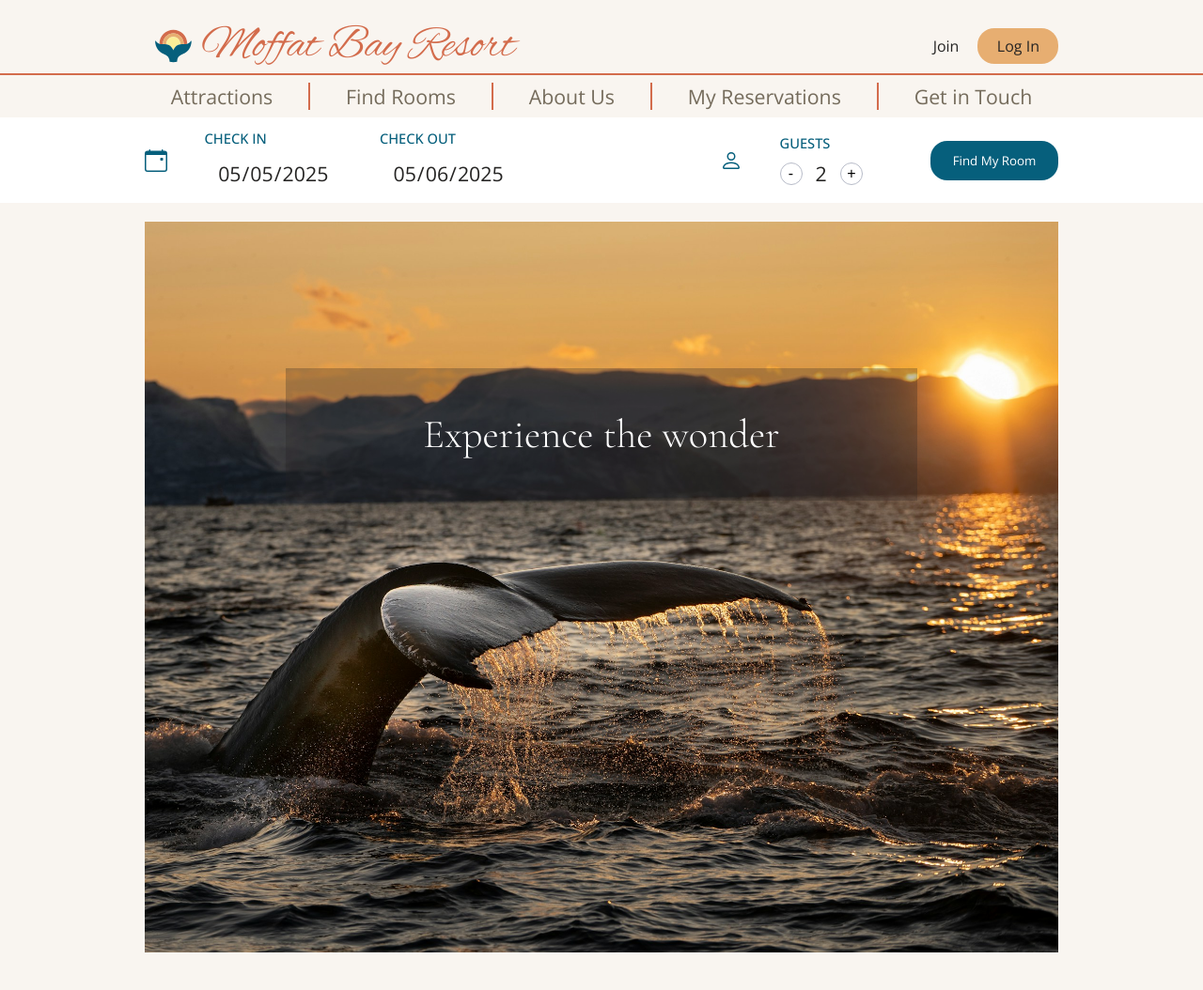
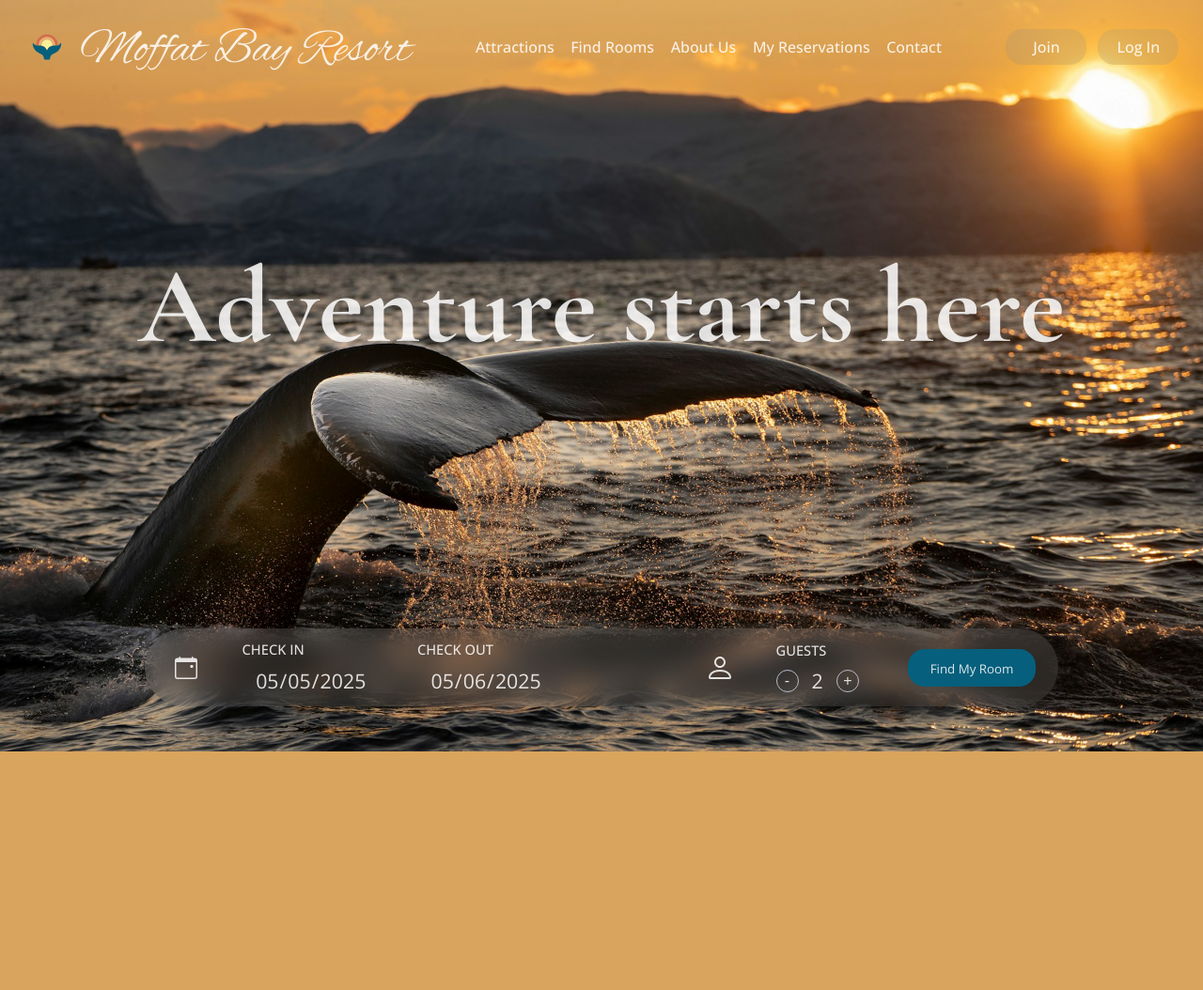
Before and after one commit to vfrtist/MoffatBay, a PHP site: page / in a window 1280 px wide. Shown: the whole page at 94% size. After the commit the page ends 800 px from the top, so only its background shows below. Run offline with PHP 8.4, Linux system fonts and the light colour scheme.

Commit message:
Updated Index to new style

```diff
--- a/components/compoundheader.php
+++ /dev/null
@@ -1,5 +0,0 @@
-<header class="container horizontal">
-    <?php require 'components/branding.php' ?>
-
-    <a href="./">Go Home</a>
-</header>
--- a/components/fullheader.php
+++ b/components/fullheader.php
@@ -1,5 +1,13 @@
 <header class="container horizontal">
     <?php require 'components/branding.php' ?>
+
+    <nav class="container horizontal">
+        <a href="attractions.php">Attractions</a>
+        <a href="search.php">Find Rooms</a>
+        <a href="about.php">About Us</a>
+        <a href="my_reservation.php">My Reservations</a>
+        <a href="contact.php">Contact</a>
+    </nav>
 
     <div id="user" class="container horizontal">
         <?php
@@ -16,10 +24,3 @@
         <?php } ?>
     </div>
 </header>
-<nav class="container horizontal">
-    <a href="attractions.php">Attractions</a>
-    <a href="search.php">Find Rooms</a>
-    <a href="about.php">About Us</a>
-    <a href="my_reservation.php">My Reservations</a>
-    <a href="contact.php">Get in Touch</a>
-</nav>
--- a/components/searchbar.php
+++ b/components/searchbar.php
@@ -4,6 +4,7 @@ $checkout = htmlspecialchars($_GET['checkout'] ?? '');
 $guests = htmlspecialchars($_GET['guests'] ?? '');
 ?>
 
+<div id="searchWrapper">
 	<form action="search.php" id="search" class="container horizontal">
 		<fieldset class="container horizontal">
 			<svg xmlns="http://www.w3.org/2000/svg" class="icon" viewBox="0 0 16 16">
@@ -32,8 +33,9 @@ $guests = htmlspecialchars($_GET['guests'] ?? '');
 		</fieldset>
 		<fieldset class="container horizontal">
 			<svg xmlns="http://www.w3.org/2000/svg" class="icon" viewBox="0 0 16 16">
-			<path
-				d="M8 8a3 3 0 1 0 0-6 3 3 0 0 0 0 6m2-3a2 2 0 1 1-4 0 2 2 0 0 1 4 0m4 8c0 1-1 1-1 1H3s-1 0-1-1 1-4 6-4 6 3 6 4m-1-.004c-.001-.246-.154-.986-.832-1.664C11.516 10.68 10.289 10 8 10s-3.516.68-4.168 1.332c-.678.678-.83 1.418-.832 1.664z" />
+				<path d="M8,8c2.2,0,4-1.8,4-4s-1.8-4-4-4S4,1.8,4,4S5.8,8,8,8 M10.7,4c0,1.5-1.2,2.7-2.7,2.7S5.3,5.5,5.3,4S6.5,1.3,8,1.3
+					S10.7,2.5,10.7,4 M16,14.7c0,1.3-1.3,1.3-1.3,1.3H1.3c0,0-1.3,0-1.3-1.3s1.3-5.3,8-5.3S16,13.3,16,14.7 M14.7,14.7
+					c0-0.3-0.2-1.3-1.1-2.2c-0.9-0.9-2.5-1.8-5.6-1.8s-4.7,0.9-5.6,1.8c-0.9,0.9-1.1,1.9-1.1,2.2H14.7z" />
 			</svg>
 			<div class="container vertical">
 				<label for="guests">GUESTS</label>
@@ -50,3 +52,4 @@ $guests = htmlspecialchars($_GET['guests'] ?? '');
 		</fieldset>
 		<button type="submit" class="cta1">Find My Room</button>
 	</form>
+</div>
--- a/confirm.php
+++ b/confirm.php
@@ -69,9 +69,8 @@ if (!isset($_SESSION["user_id"])) {
             <?php } else {
                 // A reservation has been detected
                 unset($_SESSION['reservation']);
+                unset($_SESSION['room_choice']);
             } ?>
         </div>
-
-        <!-- if a reservation has not been decided -->
     </main>
 </body>
--- a/index.css
+++ b/index.css
@@ -1,6 +1,5 @@
 :root {
-    --font-cta: rgba(255, 255, 255, 0.85);
-    --transparent-card: rgba(139, 139, 139, 0.2);
+    --font-dark: rgba(255, 255, 255, 0.85);
 }
 
 #hero {
@@ -42,109 +41,10 @@
     }
 }
 
-header {
-    background: none;
-    border: none;
-    padding-inline: 2dvw;
-    z-index: 4;
-    justify-content: space-between !important;
-
-
-    :is(nav, #user) a {
-        font-size: 14pt !important;
-        font-weight: 500 !important;
-        color: var(--font-cta);
-        border: none;
-        padding: 0px;
-    }
-
-    #user {
-        :is(a, #login, #logout) {
-            color: var(--font-cta);
-            background: var(--transparent-card);
-            -webkit-backdrop-filter: blur(12px);
-            backdrop-filter: blur(12px);
-            width: 86px;
-        }
-
-        :is(a, #logout, #login):hover {
-            background: var(--hover1);
-        }
-
-        #join:hover {
-            color: var(--font-cta);
-        }
-    }
-
-    nav {
-        z-index: 4;
-        position: relative;
-        width: 35dvw;
-        justify-content: space-between !important;
-    }
-
-    #branding {
-        gap: 12px;
-        margin: 0px;
-
-        .logo {
-            height: 80%;
-            aspect-ratio: 1;
-            border-radius: 50%;
-        }
-
-        span {
-            color: var(--font-cta);
-            translate: 0px 4px;
-            font-size: 40pt;
-        }
-    }
+header #branding span {
+    color: var(--font-cta);
 }
 
-#searchWrapper {
-    position: absolute;
-    bottom: 6dvh;
-    top: inherit;
-    left: 0;
-    height: fit-content;
-    padding-inline: 12dvw;
-    width: 100dvw;
-    display: flex;
-    justify-content: center;
-
-    #search {
-        -webkit-backdrop-filter: blur(12px);
-        backdrop-filter: blur(12px);
-        padding: 12px 24px;
-        border-radius: 64px;
-        background: var(--transparent-card);
-        max-width: 1000px;
-
-        input {
-            color: var(--font-cta);
-            padding: 0px;
-        }
-
-        label {
-            color: var(--font-cta);
-        }
-
-        .icon {
-            fill: var(--font-cta);
-            border-radius: 50%;
-            overflow: visible;
-            height: 40px;
-            aspect-ratio: 1;
-            width: auto;
-            padding: 8px;
-        }
-
-        .cta1 {
-            height: 40px;
-        }
-
-        .counter {
-            color: var(--font-cta);
-        }
-    }
+#searchWrapper #search {
+    background: var(--transparent-card);
 }
--- a/index.php
+++ b/index.php
@@ -5,18 +5,21 @@
 
 <head>
 	<?php require 'components/head.php' ?>
+	<link rel="stylesheet" href="index.css">
 	<title>Welcome to Moffat</title>
 </head>
 
 <body>
 	<?php require 'components/fullheader.php' ?>
+
+	<div id="hero" class="container vertical">
+		<img src="images/hero foreground.png" alt="A whale at sunset" id="foreground">
+		<h2 id="caption">Adventure starts here</h2>
+		<div id="spacer"></div>
+		<img src="images/hero background.png" alt="A whale at sunset" id="background">
+	</div>
+
 	<?php require 'components/searchbar.php' ?>
-	<main>
-		<figure class="container">
-			<img src="images/bart-ns4bIZ6XeGY-unsplash.jpg" alt=" A whale at sunset">
-			<figcaption>Experience the wonder</figcaption>
-		</figure>
-	</main>
 
 	<script src="search.js?v=<?php echo time(); ?>"></script>
 
--- a/landing page new.html
+++ b/landing page new.html
@@ -5,7 +5,7 @@
     <meta charset="UTF-8" />
     <meta name="viewport" content="width=device-width, initial-scale=1.0" />
     <link rel="stylesheet" href="main.css" />
-    <link rel="stylesheet" href="index.css" />
+    <!-- <link rel="stylesheet" href="index.css" /> -->
     <!-- For all browsers -->
     <link rel="icon" type="image/png" sizes="16x16" href="images/Logo 16.png">
     <link rel="icon" type="image/png" sizes="32x32" href="images/Logo 32.png">
--- a/main.css
+++ b/main.css
@@ -5,12 +5,14 @@
 	--accent4: #065f7c;
 	--accent5: #c0d9e1;
 	--base: #f9f5f0;
+	--base: #f5f1eb;
 	--card: white;
+	--transparent-card: rgba(139, 139, 139, 0.2);
 
 	--font-light: #756c5c;
 	--font-dark: #252423;
 	--transparent: #25242346;
-	--font-cta: white;
+	--font-cta: rgba(255, 255, 255, 0.85);
 	--font-accent: var(--accent4);
 
 	--hover1: hsl(31, 85%, 75%);
@@ -156,83 +161,70 @@ body {
 header {
 	width: 100%;
 	height: 60px;
-	border-bottom: 2px solid var(--accent1);
-	justify-content: space-between;
-	position: sticky;
-	inset: 0;
-	background-color: var(--base);
-	padding-inline: 12dvw;
-	z-index: 1;
+	justify-content: space-between !important;
+	background: none;
+	padding-inline: 2dvw;
+	z-index: 4;
+	position: relative;
+
+	:is(nav, #user) :is(a, button) {
+		font-family: "Open Sans", sans-serif;
+		font-size: 12pt;
+		font-weight: 500;
+		color: var(--font-dark);
+		border: none;
+		padding: 0px;
+		margin: 0px;
+	}
 
 	#user {
 		gap: 12px;
 
 		:is(a, #login, #logout) {
+			background: var(--transparent-card);
 			border-radius: 18px;
 			padding: 8px;
 			text-align: center;
-			background: none;
-			border: none;
-			font-family: "Open Sans", sans-serif;
-			font-size: 12pt;
-			transition: background 0.2s, color 0.2s;
-			color: var(--font-dark);
-			font-weight: 300;
-		}
-
-		a:hover {
-			cursor: pointer;
-		}
-
-		:is(#login, #logout) {
-			background: var(--accent2);
+			transition: background 0.25s, color 0.25s;
+			-webkit-backdrop-filter: blur(12px);
+			backdrop-filter: blur(12px);
 			width: 86px;
 		}
 
-		:is(#logout, #login):hover {
+		:is(a, #logout, #login):hover {
 			background: var(--hover1);
-		}
-
-		#join:hover {
-			color: var(--accent1);
-		}
+			cursor: pointer;
 		}
 	}
 
 	#branding {
 		height: inherit;
-	margin-right: auto;
+		margin: 0px;
+		gap: 12px;
 
 		span {
 			font-family: "Alex Brush", serif;
-		font-size: 36pt;
+			font-size: 38pt;
 			color: var(--accent1);
+			translate: 0px 4px;
 		}
 
 		.logo {
-		height: inherit;
+			height: 80%;
+			aspect-ratio: 1;
+			border-radius: 50%;
 		}
 	}
 
 	nav {
 		padding: 8px;
 		color: var(--font-light);
-
-	a {
-		border-inline: 1px solid var(--accent1);
-		padding: 0px 3%;
-	}
-
-	a:first-of-type {
-		border-left: none;
-	}
-
-	a:last-of-type {
-		border-right: none;
-	}
+		justify-content: space-between !important;
+		width: 40dvw;
 
 		a:hover {
-		color: var(--accent1);
+			color: var(--hover2) !important;
+		}
 	}
 }
 
@@ -241,15 +233,29 @@ main {
 	padding: 20px 12dvw;
 }
 
+#searchWrapper {
+	position: fixed;
+	bottom: 6dvh;
+	top: inherit;
+	left: 0;
+	height: fit-content;
+	padding-inline: 12dvw;
+	width: 100dvw;
+	display: flex;
+	justify-content: center;
+	z-index: 4;
+
 	#search {
 		width: 100%;
+		max-width: 1000px;
+		padding: 12px 24px;
 		background: var(--card);
+		border-radius: 64px;
 		font-family: "Open Sans", sans-serif;
-	padding: 12px 12dvw;
 		justify-content: space-between;
-	position: sticky;
-	top: 0;
-	z-index: 2;
+		-webkit-backdrop-filter: blur(12px);
+		backdrop-filter: blur(12px);
+		box-shadow: 2px 9px 20px 2px var(--card-shadow);
 
 		fieldset {
 			border: none;
@@ -270,7 +276,7 @@ main {
 		}
 
 		label {
-		color: var(--font-accent);
+			color: var(--font-dark);
 			font-size: 11pt;
 			margin-bottom: 8px;
 			font-weight: 500;
@@ -283,7 +289,7 @@ main {
 			font-family: "Open Sans", sans-serif;
 			width: 12ch;
 			color: var(--font-dark);
-		padding: 4px 8px;
+			padding: 0px;
 			border-radius: 8px;
 			position: relative;
 			text-align: center;
@@ -305,12 +311,17 @@ main {
 		}
 
 		.icon {
-		fill: var(--accent4);
-		width: 24px;
+			fill: var(--font-dark);
+			border-radius: 50%;
+			overflow: visible;
+			height: 40px;
+			aspect-ratio: 1;
+			padding: 8px;
 		}
 
 		.cta1 {
 			padding: 12px 24px;
+			height: 40px;
 			width: auto;
 			-webkit-user-select: none;
 			user-select: none;
@@ -324,6 +335,7 @@ main {
 			aspect-ratio: 1 / 1;
 			width: 24px;
 			border-radius: 50%;
+			color: var(--font-dark);
 		}
 
 		.counter:hover {
@@ -346,29 +358,9 @@ main {
 			align-items: center;
 		}
 	}
-
-figure {
-	margin: 0;
-	padding: 0;
-	position: relative;
-	place-items: center;
-
-	img {
-		width: 100%;
 }
 
-	figcaption {
-		font-family: "Cormorant Garamond", serif;
-		font-weight: 300;
-		font-size: 32pt;
-		position: absolute;
-		background: var(--transparent);
-		top: 20%;
-		color: var(--card);
-		padding: 45px 15%;
-	}
-}
-
+/* -------- Main Grid  -------- */
 #grid {
 	display: grid;
 	grid-template-columns: 1fr 1fr;
```
Also changed, not shown: other parts of main.css (+7 -46 lines), index.js (deleted, +0 -14 lines). Lines whose indentation alone changed are shown as unchanged.
